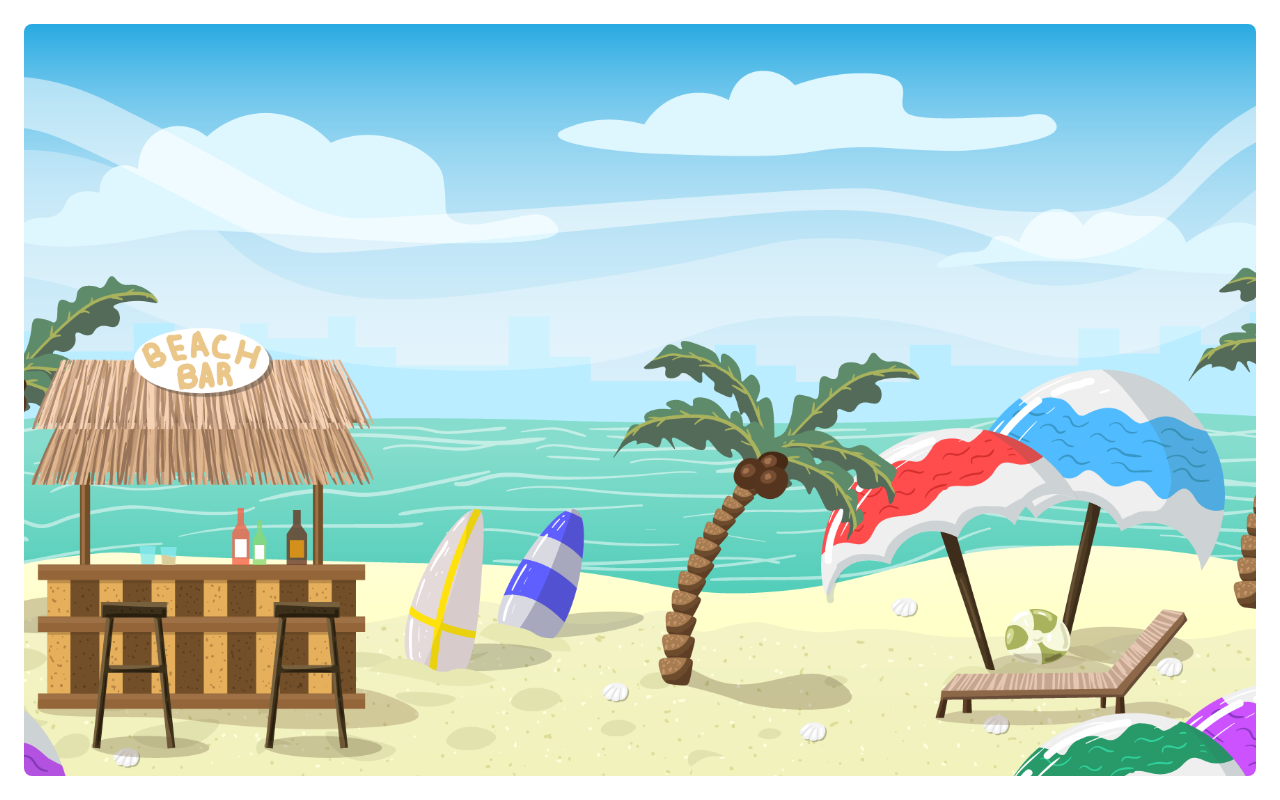
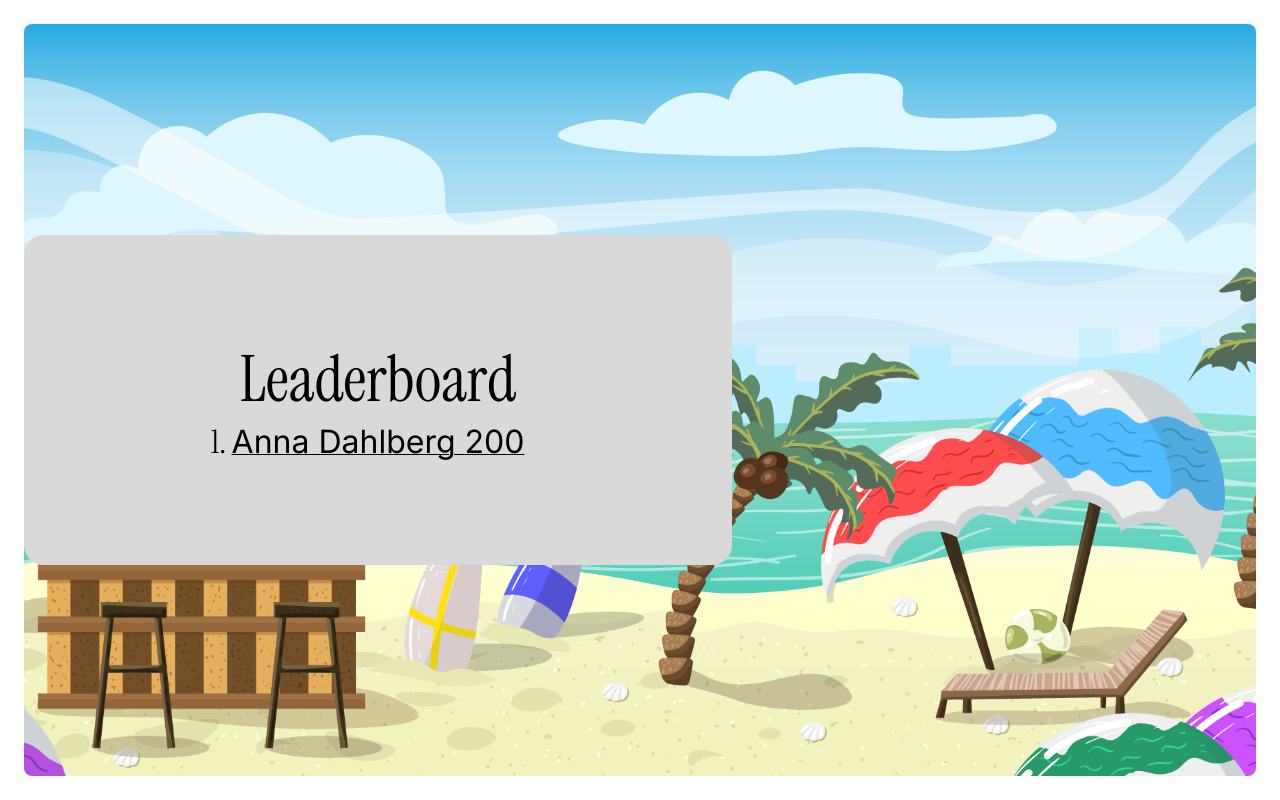
Before and after one commit to Skjesper/GoldenBeetlebug, a React (Vite) app: page /runehunt/leaderboard in a window 1280 px wide. Built offline with nearby package versions, Linux system fonts and the light colour scheme.

Commit message:
created and styled sections in leaderboard

```diff
--- a/src/components/Leaderboard.tsx
+++ b/src/components/Leaderboard.tsx
@@ -1,6 +1,43 @@
+import styled from "@emotion/styled";
+
+const Container = styled.div `
+    display: flex;
+    flex-direction: column;
+    align-items: center;
+    justify-content: center;
+    background-color: #D9D9D9;
+    width: 44.25rem;
+    height: 20.625rem;
+    border-radius: 20px;
+`;
+
+const Title = styled.h1 `
+    font-size: 4rem;
+`;
+
+const ListContainer = styled.ol `
+    font-family: var(--font-display);
+`;
+
+const ListItem = styled.li `
+    font-family: var(--font-display);
+    font-size: 2rem;
+    text-decoration: 0.8px black underline;
+`;
+
 function Leaderboard() {
     return (
-        <></>
+        <>
+            <Container>
+                <Title>Leaderboard</Title>
+                <ListContainer>
+                    <ListItem>
+                        <span>Anna Dahlberg </span>
+                        <span>200</span>
+                    </ListItem>
+                </ListContainer>
+            </Container>
+        </>
     )
 }
 
```
